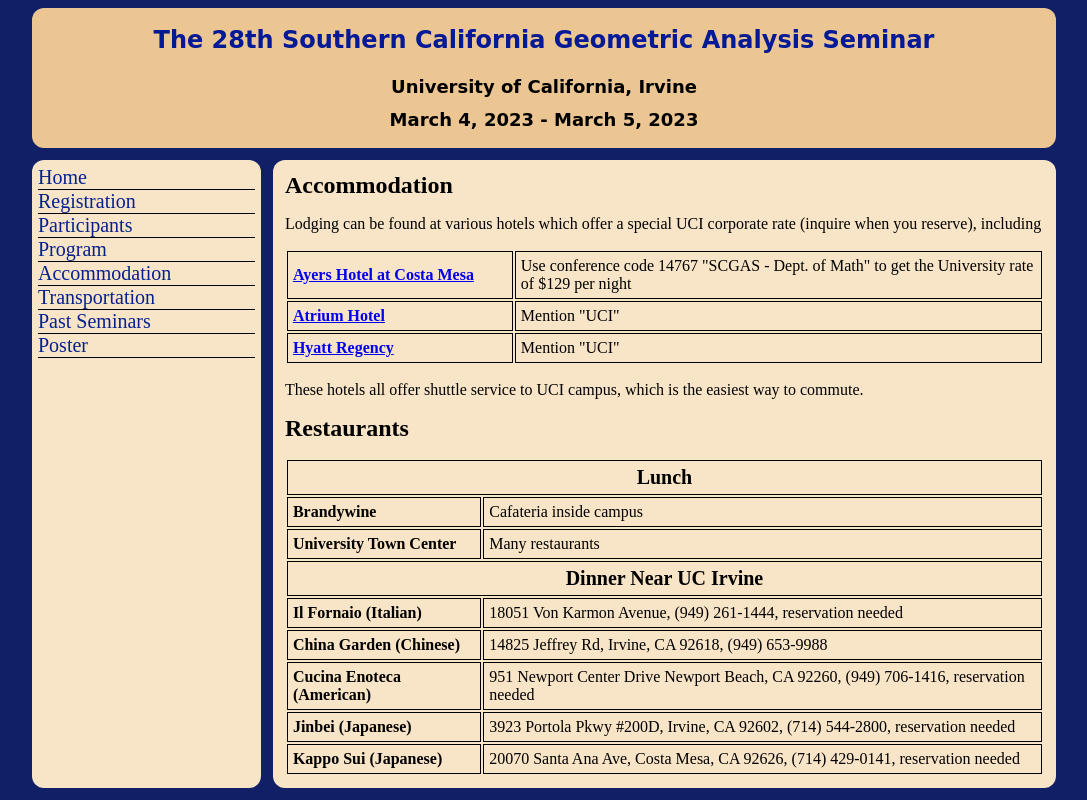
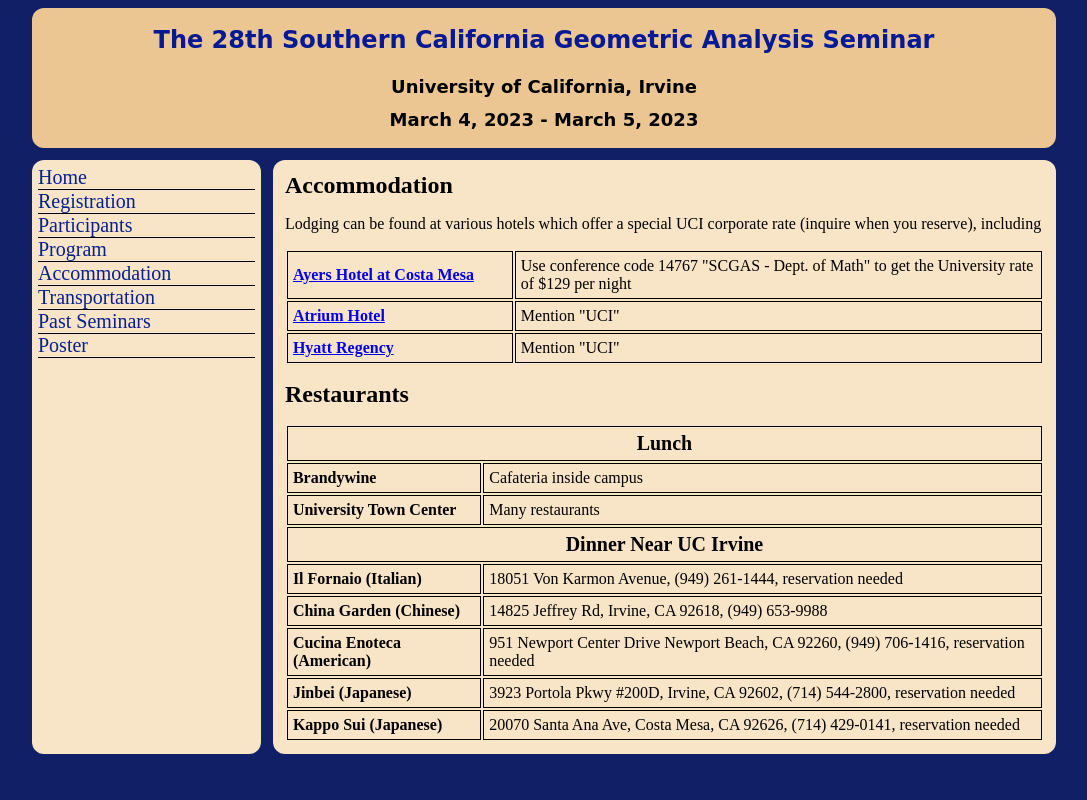
Before and after one commit to Geometry-Discovery-Project-UCI/scgas.math.uci.edu, a Vue app: page /accommodation in a window 1280 px wide. Shown: the whole page, without its empty margins (96-1183 px from the left). Built offline with nearby package versions, Linux system fonts and the light colour scheme.

Commit message:
updated hotel shuttle information.

```diff
--- a/src/views/AccommodationView.vue
+++ b/src/views/AccommodationView.vue
@@ -52,10 +52,7 @@
       <td>Mention "UCI"</td>
     </tr>
   </table>
-  <p>
-    These hotels all offer shuttle service to UCI campus, which is the easiest
-    way to commute.
-  </p>
+  <p></p>
   <h1>Restaurants</h1>
   <div id="restaurants">
     <table cellpadding="5">
```
